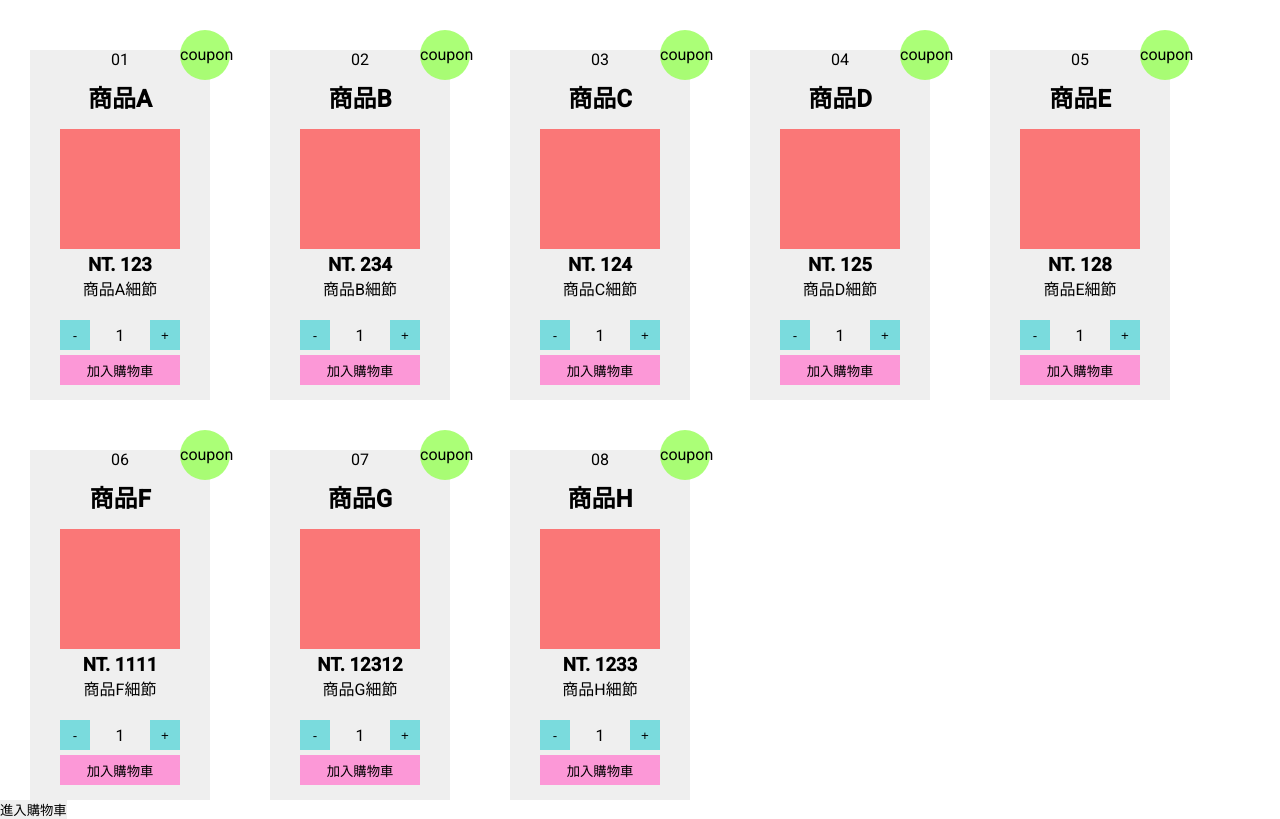
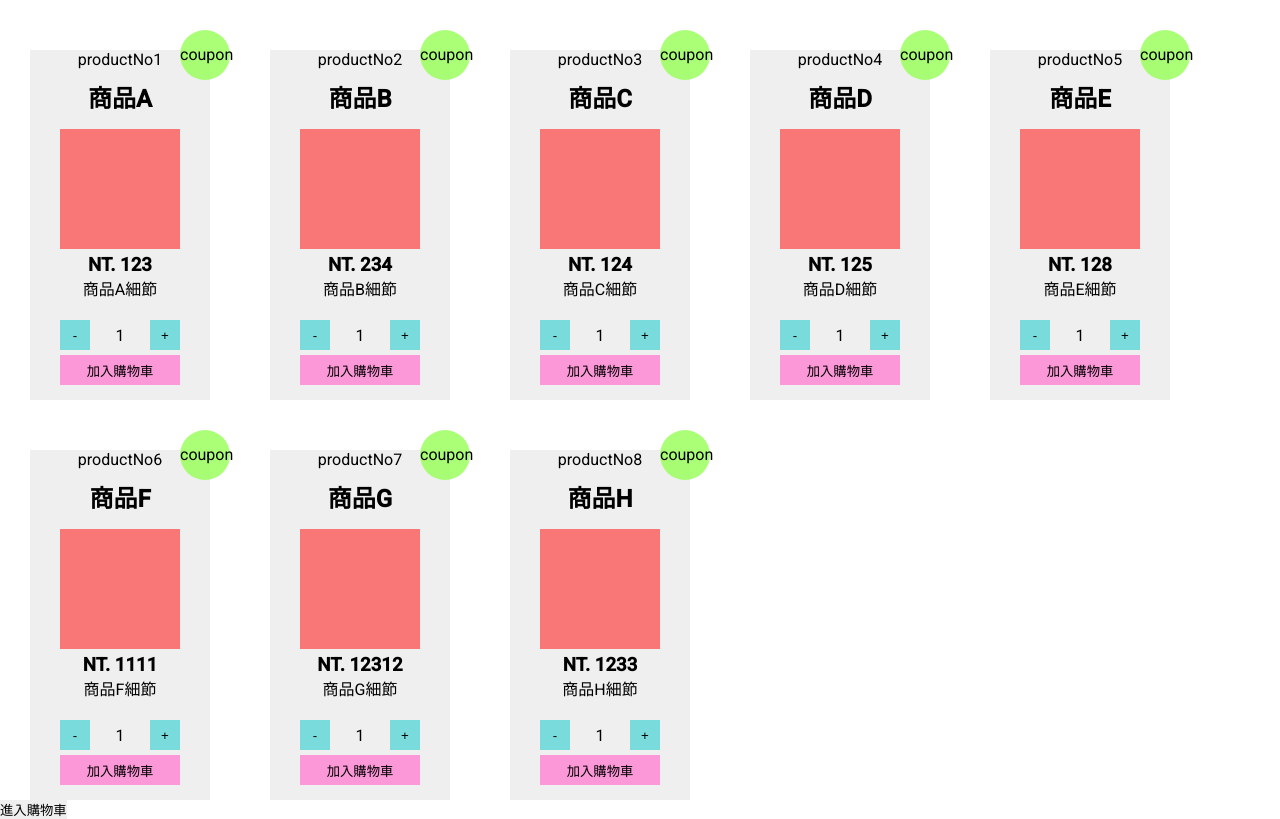
Before and after one commit to jamiechien25/jestTest, an Angular app: page / in a window 1280 px wide. Built offline with nearby package versions, Linux system fonts and the light colour scheme.

Commit message:
修改 : productId

```diff
--- a/src/app/product/product/product.component.ts
+++ b/src/app/product/product/product.component.ts
@@ -36,56 +36,56 @@ export class ProductComponent implements OnInit {
 
     this.productInfo = [
       {
-        productId: '01',
+        productId: 'productNo1',
         productName: '商品A',
         productPrice: 123,
         productCount: 1,
         productDesc: '商品A細節',
       },
       {
-        productId: '02',
+        productId: 'productNo2',
         productName: '商品B',
         productPrice: 234,
         productCount: 1,
         productDesc: '商品B細節',
       },
       {
-        productId: '03',
+        productId: 'productNo3',
         productName: '商品C',
         productPrice: 124,
         productCount: 1,
         productDesc: '商品C細節',
       },
       {
-        productId: '04',
+        productId: 'productNo4',
         productName: '商品D',
         productPrice: 125,
         productCount: 1,
         productDesc: '商品D細節',
       },
       {
-        productId: '05',
+        productId: 'productNo5',
         productName: '商品E',
         productPrice: 128,
         productCount: 1,
         productDesc: '商品E細節',
       },
       {
-        productId: '06',
+        productId: 'productNo6',
         productName: '商品F',
         productPrice: 1111,
         productCount: 1,
         productDesc: '商品F細節',
       },
       {
-        productId: '07',
+        productId: 'productNo7',
         productName: '商品G',
         productPrice: 12312,
         productCount: 1,
         productDesc: '商品G細節',
       },
       {
-        productId: '08',
+        productId: 'productNo8',
         productName: '商品H',
         productPrice: 1233,
         productCount: 1,
```
Also changed, not shown: src/app/interfaces/coupon.ts (+5 -6 lines).
